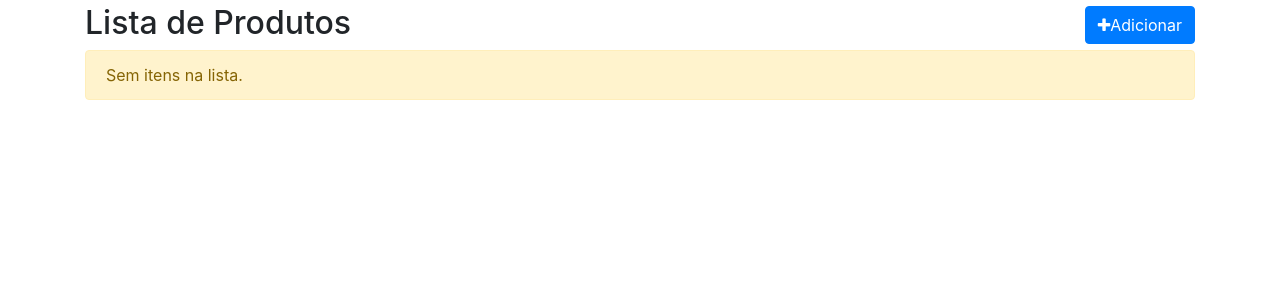
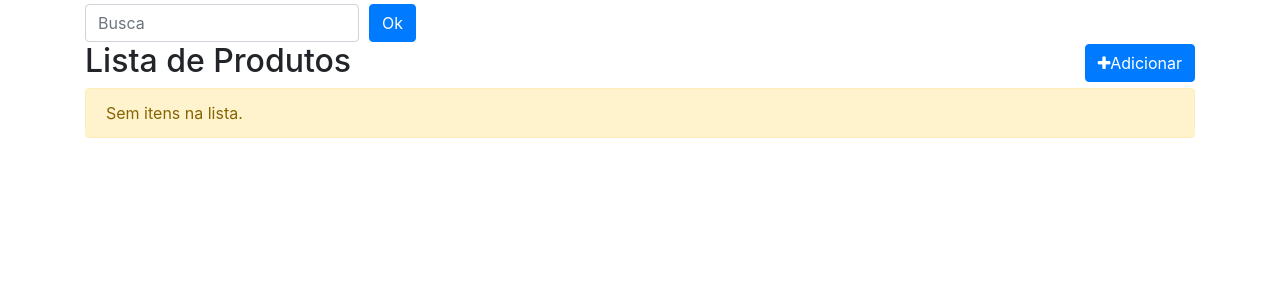
Before and after one commit to wagnercl31/estoque, a Django app: template projeto/produto/templates/produto_list.html in a window 1280 px wide. Shown: the part 56-356 px from the top of the page. Run offline with Django 3.2, Linux system fonts and the light colour scheme; the template is opened without the code that fills it, so the values that code supplies are empty; some libraries are stand-ins or nearby versions.

Commit message:
Campo de busca

```diff
--- a/projeto/produto/templates/produto_list.html
+++ b/projeto/produto/templates/produto_list.html
@@ -2,6 +2,15 @@
 
 
 {% block content %}
+
+<div class="row">
+    <div class="col-sm-6">
+        <form action="." method="GET" class="form-inline">
+            <input type="text" id="search" name="search" class="form-control" placeholder="Busca">
+            <input type="submit" class="btn btn-primary" style="margin-left: 10px;" value="Ok">
+        </form>
+    </div>
+</div>
 
 <div class="page-header">
     <h2>Lista de Produtos
--- a/projeto/produto/views.py
+++ b/projeto/produto/views.py
@@ -7,6 +7,9 @@ from .forms import ProdutoForm
 def produto_list(request):
     template_name = 'produto_list.html'
     objects = Produto.objects.all()
+    search = request.GET.get('search')
+    if search:
+        objects = objects.filter(produto__icontains=search)
     context = {'object_list': objects}
     return render(request, template_name, context)
 
```
